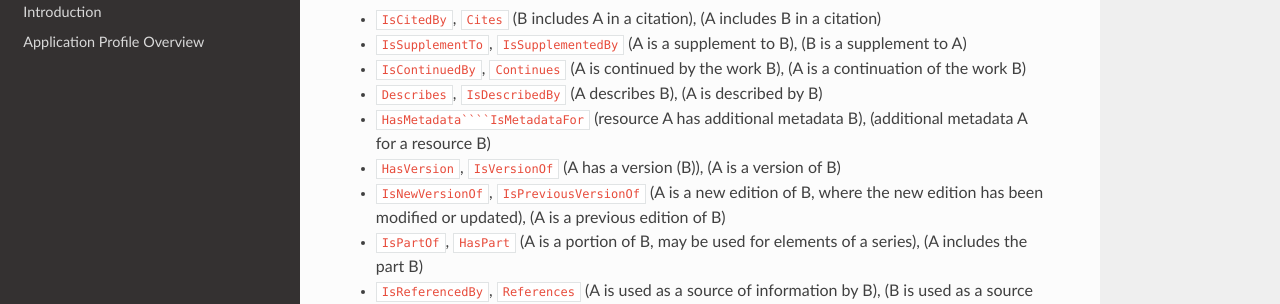
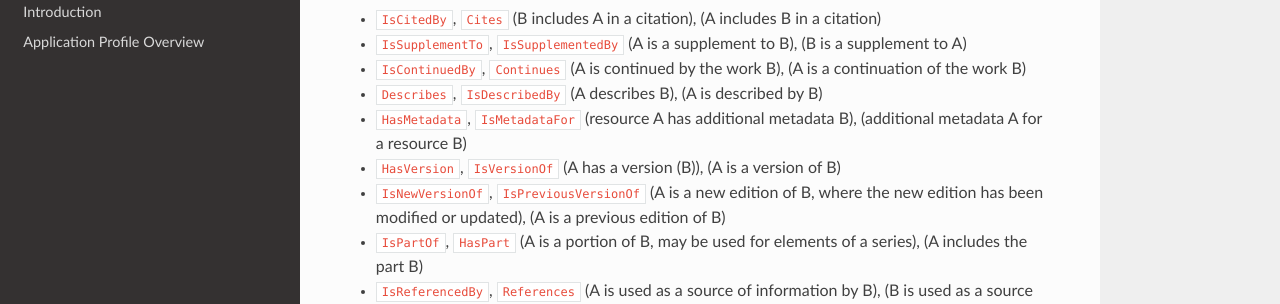
Before and after one commit to openaire/guidelines-data-archives, a Sphinx documentation site: the page built from docs/field_relatedidentifier.rst, in a window 1280 px wide and 900 px high, scrolled down 1308 px. Shown: the part 149-453 px from the top of the window. Built offline with Sphinx 7.4.7 and the Read the Docs theme 2.0.0, drawn with Linux system fonts in a browser that asks for light colours; a script that is not in the unit is left out.

`````diff
--- a/docs/field_relatedidentifier.rst
+++ b/docs/field_relatedidentifier.rst
@@ -61,7 +61,7 @@ The relationship of the resource being registered (A) with the related resource
 * ``IsSupplementTo``, ``IsSupplementedBy`` (A is a supplement to B), (B is a supplement to A)
 * ``IsContinuedBy``, ``Continues`` (A is continued by the work B), (A is a continuation of the work B)
 * ``Describes``, ``IsDescribedBy`` (A describes B), (A is described by B)
-* ``HasMetadata````IsMetadataFor`` (resource A has additional metadata B), (additional metadata A for a resource B)
+* ``HasMetadata``, ``IsMetadataFor`` (resource A has additional metadata B), (additional metadata A for a resource B)
 * ``HasVersion``, ``IsVersionOf`` (A has a version (B)), (A is a version of B)
 * ``IsNewVersionOf``, ``IsPreviousVersionOf`` (A is a new edition of B, where the new edition has been modified or updated), (A is a previous edition of B)
 * ``IsPartOf``, ``HasPart`` (A is a portion of B, may be used for elements of a series), (A includes the part B)
`````
